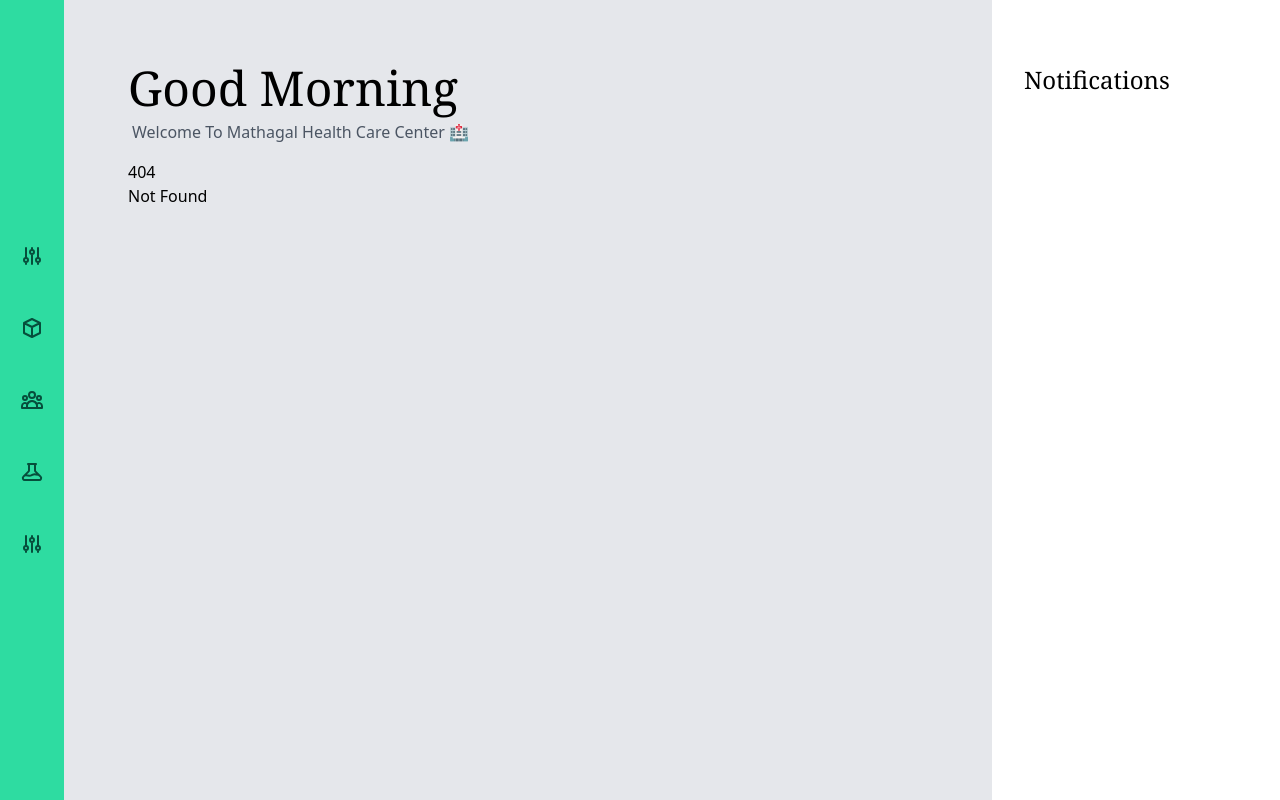
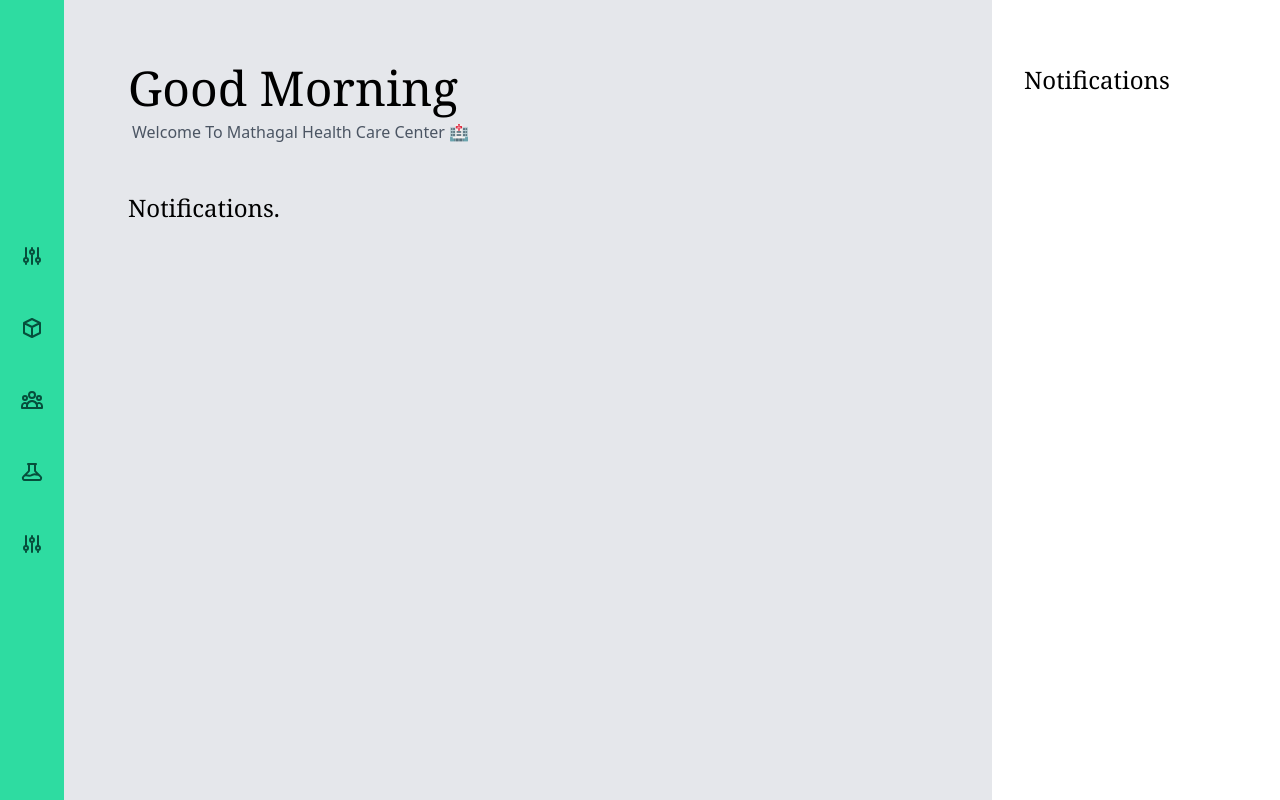
Before and after one commit to BirnadinErick/mhcc, a SvelteKit app: page /notifications in a window 1280 px wide. Before the commit this address had no page. Built offline with nearby package versions, Linux system fonts and the light colour scheme; a web font is replaced by a local one.

Commit message:
add notification route

```diff
--- /dev/null
+++ b/src/routes/notifications/+page.svelte
@@ -0,0 +1,7 @@
+<svelte:head>
+	<title>Notifications | MHCC</title>
+</svelte:head>
+
+<div class="flex justify-between my-4">
+	<h2 class="py-4 text-2xl font-serif">Notifications.</h2>
+</div>
```
